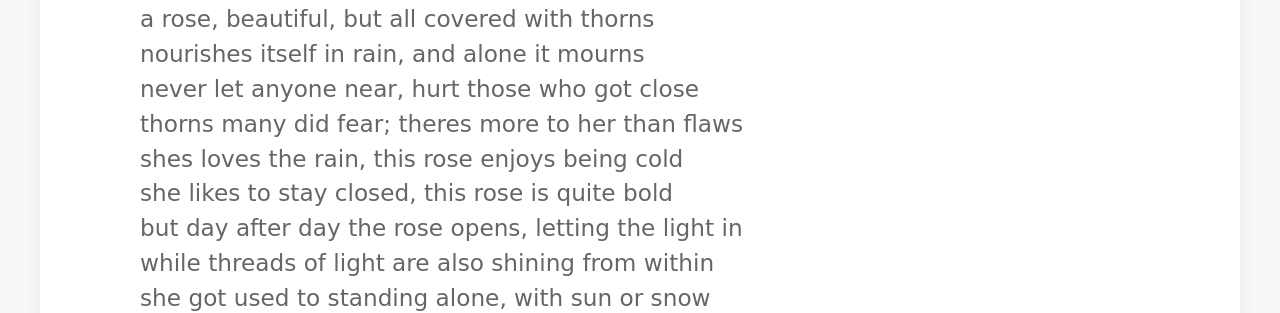
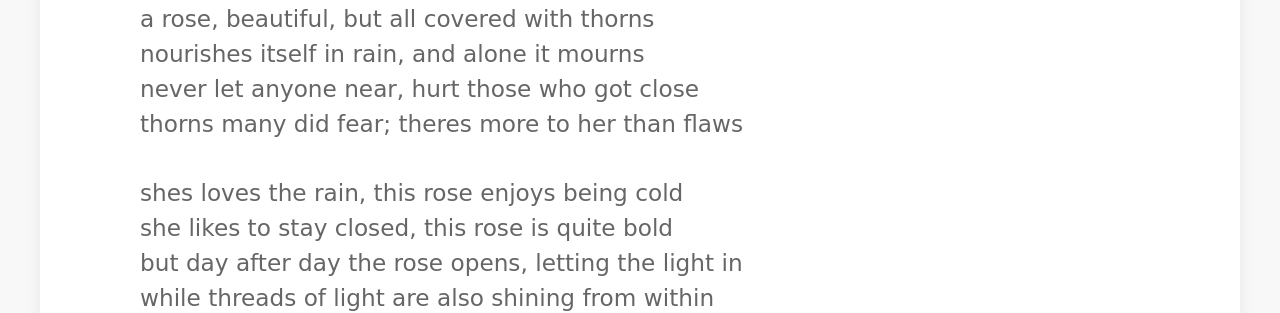
Before and after one commit to nizarmah/toliridona, a website: page index.html in a window 1280 px wide. Shown: the part 651-964 px from the top of the page. Drawn offline with nearby package versions, Linux system fonts and the light colour scheme; a web font is replaced by a local one.

Commit message:
Added whitespace pre format to CSS

```diff
--- a/css/main.css
+++ b/css/main.css
@@ -63,3 +63,6 @@ h1, h2, h3, h4, h5, h6 {
 	font-size	: 1.45em;
 	list-style	: none;
 }
+	.uk-accordion .uk-accordion-content li {
+		white-space	: pre;
+	}
```
